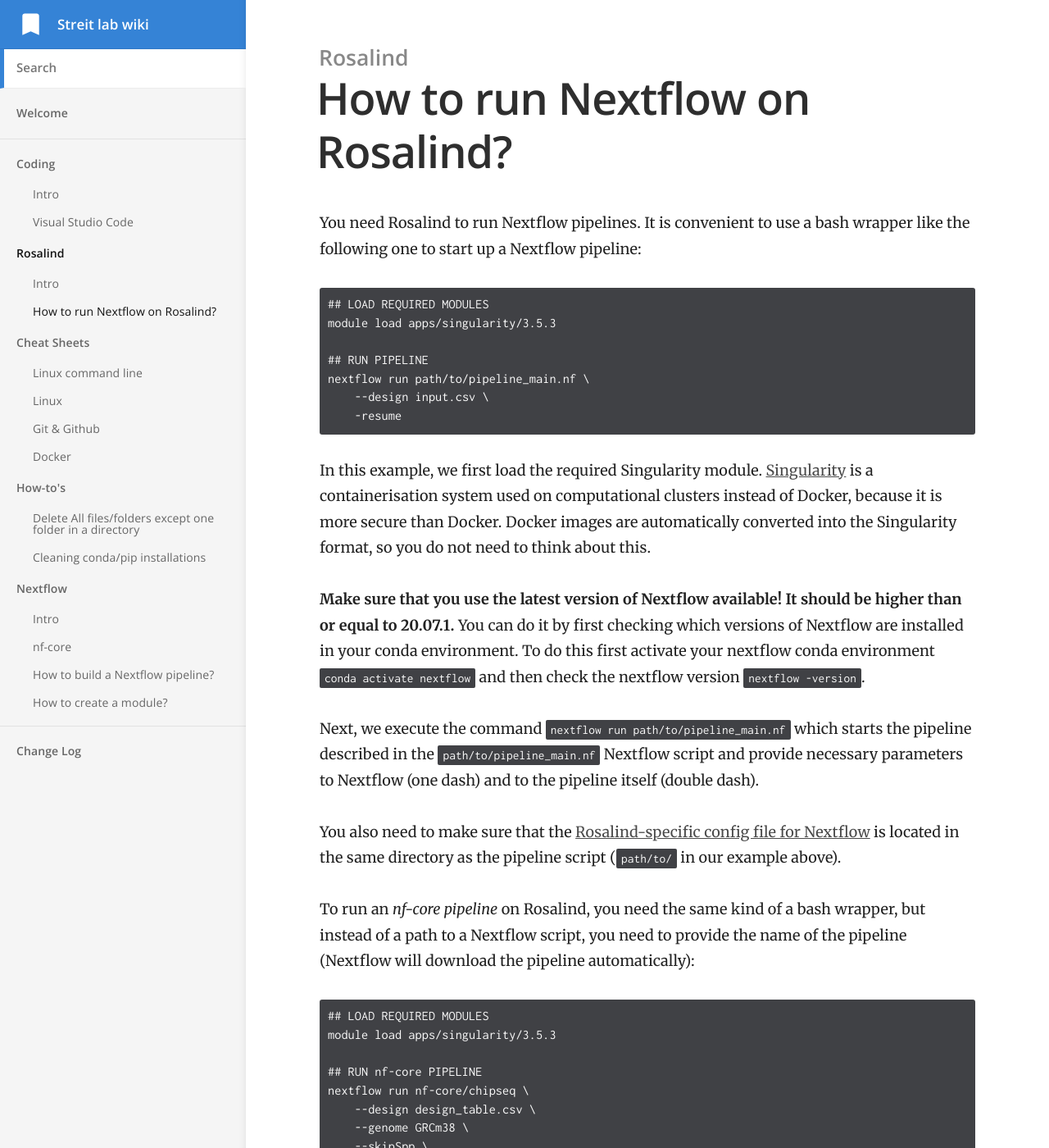
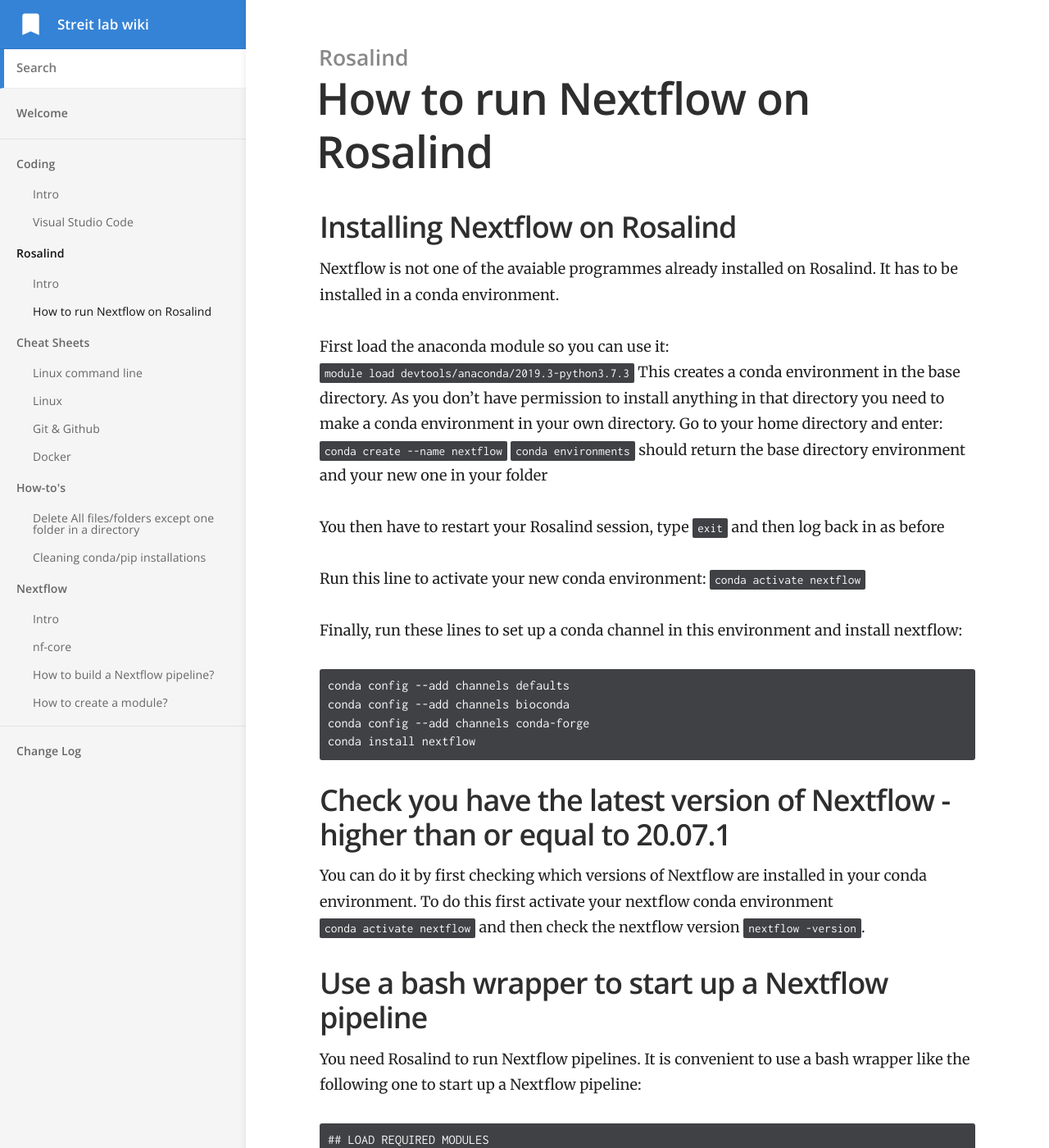
Before and after one commit to Streit-lab/Streit-lab.github.io, a Jekyll site: the page built from _docs/Rosalind/running_nextflow.md, in a window 1280 px wide and 1400 px high. Shown: the whole window at 82% size. Built offline with Jekyll 4.4.1, drawn with Linux system fonts in a browser that asks for light colours.

Commit message:
added nextflow installation instructions

````diff
--- a/_docs/Rosalind/running_nextflow.md
+++ b/_docs/Rosalind/running_nextflow.md
@@ -1,9 +1,37 @@
 ---
-title: How to run Nextflow on Rosalind?
+title: How to run Nextflow on Rosalind
 category: Rosalind
 order: 3
 ---
 
+## Installing Nextflow on Rosalind
+Nextflow is not one of the avaiable programmes already installed on Rosalind. It has to be installed in a conda environment.
+
+First load the anaconda module so you can use it:
+`module load devtools/anaconda/2019.3-python3.7.3`
+This creates a conda environment in the base directory. As you don't have permission to install anything in that directory you need to make a conda environment in your own directory. Go to your home directory and enter:
+`conda create --name nextflow`
+`conda environments` should return the base directory environment and your new one in your folder
+
+You then have to restart your Rosalind session, type `exit` and then log back in as before
+
+Run this line to activate your new conda environment:
+`conda activate nextflow`
+
+Finally, run these lines to set up a conda channel in this environment and install nextflow:
+```
+conda config --add channels defaults
+conda config --add channels bioconda
+conda config --add channels conda-forge
+conda install nextflow
+```
+
+
+## Check you have the latest version of Nextflow - higher than or equal to 20.07.1
+You can do it by first checking which versions of Nextflow are installed in your conda environment. To do this first activate your nextflow conda environment `conda activate nextflow` and then check the nextflow version `nextflow -version`.
+
+
+## Use a bash wrapper to start up a Nextflow pipeline
 You need Rosalind to run Nextflow pipelines. It is convenient to use a bash wrapper like the following one to start up a Nextflow pipeline:
 
 ```
@@ -18,8 +46,8 @@ nextflow run path/to/pipeline_main.nf \
 
 In this example, we first load the required Singularity module. [Singularity](https://en.wikipedia.org/wiki/Singularity_(software)) is a containerisation system used on computational clusters instead of Docker, because it is more secure than Docker. Docker images are automatically converted into the Singularity format, so you do not need to think about this.
 
-**Make sure that you use the latest version of Nextflow available! It should be higher than or equal to 20.07.1.** You can do it by first checking which versions of Nextflow are installed in your conda environment. To do this first activate your nextflow conda environment `conda activate nextflow` and then check the nextflow version `nextflow -version`.
 
+## Run the pipeline
 Next, we execute the command `nextflow run path/to/pipeline_main.nf` which starts the pipeline described in the `path/to/pipeline_main.nf` Nextflow script and provide necessary parameters to Nextflow (one dash) and to the pipeline itself (double dash).
 
 You also need to make sure that the [Rosalind-specific config file for Nextflow](https://github.com/Streit-lab/Streit-lab.github.io/blob/master/rosalind.config) is located in the same directory as the pipeline script (`path/to/` in our example above).
````
